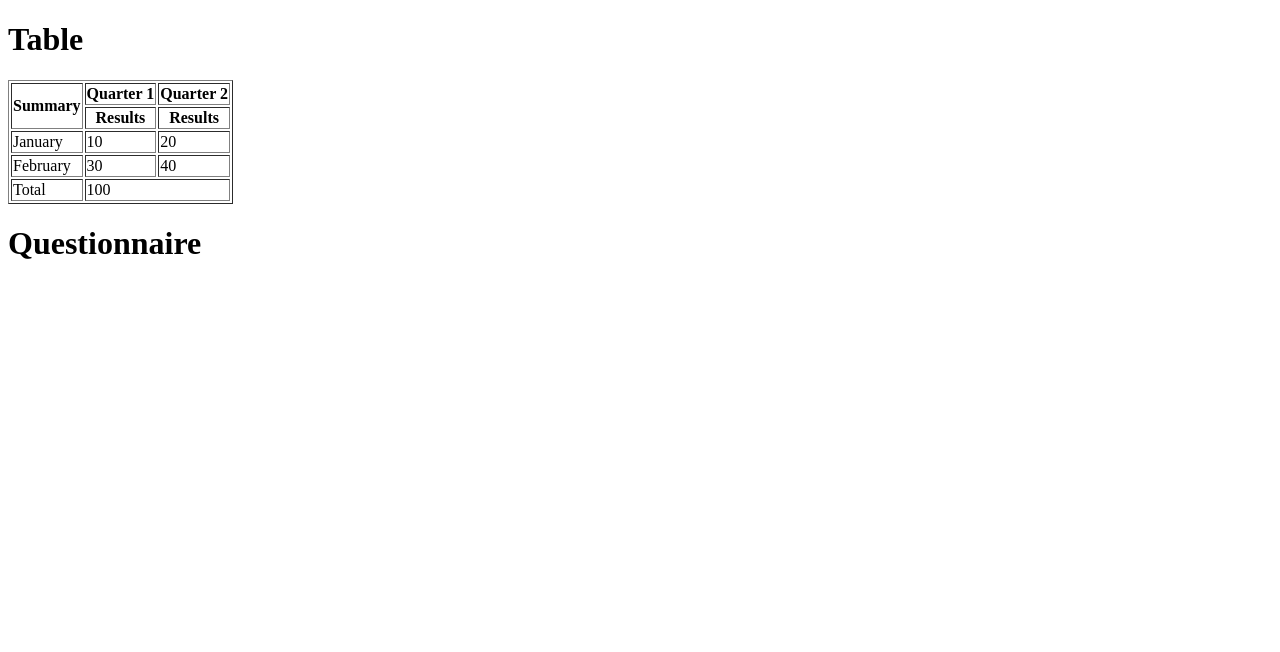
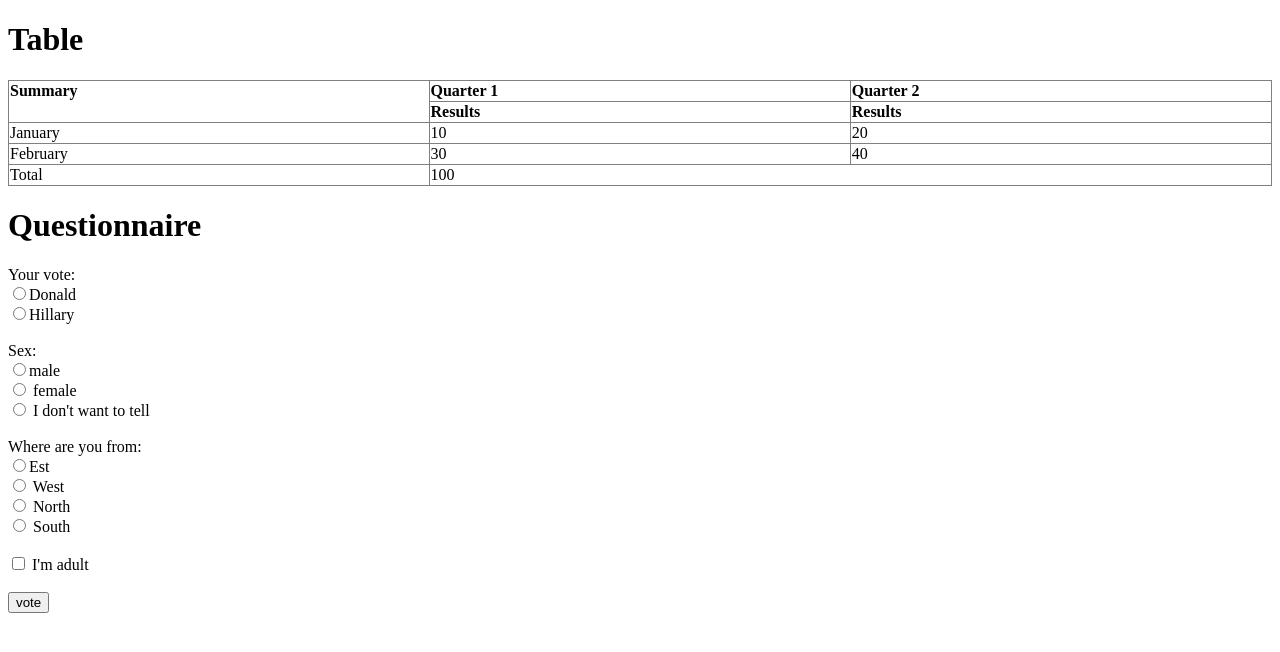
Before and after one commit to Quviller/sample1, a plain HTML site: page HW2.html in a window 1280 px wide. Drawn offline with Linux system fonts and the light colour scheme.

Commit message:
added form

```diff
--- a/HW2.html
+++ b/HW2.html
@@ -6,9 +6,9 @@
 </head>
 <body>
     <h1>Table</h1>
-    <table border="1" border-collapse: collapse;>
+    <table border="1" style="border-collapse: collapse; width: 100%; text-align: left;">
         <tr>
-            <th rowspan="2">Summary</th>
+            <th rowspan="2" style="vertical-align:top;">Summary</th>
             <th>Quarter 1</th>
             <th>Quarter 2</th>
         </tr>
@@ -32,5 +32,24 @@
         </tr>
     </table>
     <h1>Questionnaire</h1>
+   <form action="https://formspree.io/didukhroman@gmail.com"
+      method="POST">
+       <label for="vote">Your vote:</label> <br>
+       <input type="radio" name="Trump" id="vote"/>Donald <br>
+        <input type="radio" name="Trump"/>Hillary <br><br>
+
+       <label for="male">Sex:</label> <br>
+       <input type="radio" name="male" id="male"/>male <br>
+       <input type="radio" name="female"/> female <br>
+       <input type="radio" name="female"/> I don't want to tell <br> <br>
+       <label for="Est">Where are you from:</label> <br>
+       <input type="radio" name="Est" id="male"/>Est <br>
+       <input type="radio" name="West"/> West <br>
+       <input type="radio" name="North"/> North <br>
+        <input type="radio" name="South"/> South <br> <br>
+
+       <input type="checkbox" name="age" id="age"/> I'm adult <br> <br>
+       <input type="submit" value="vote"/>
+   </form>
 </body>
 </html>
```
